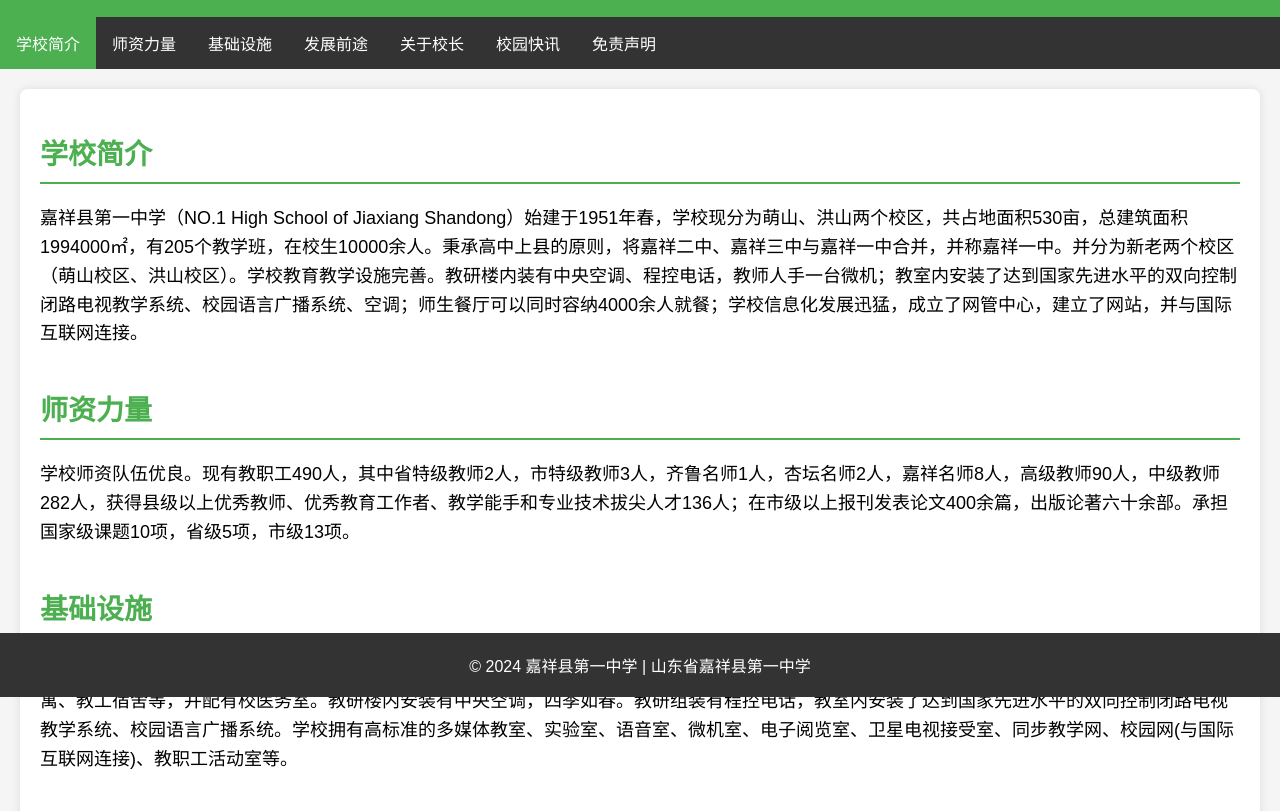
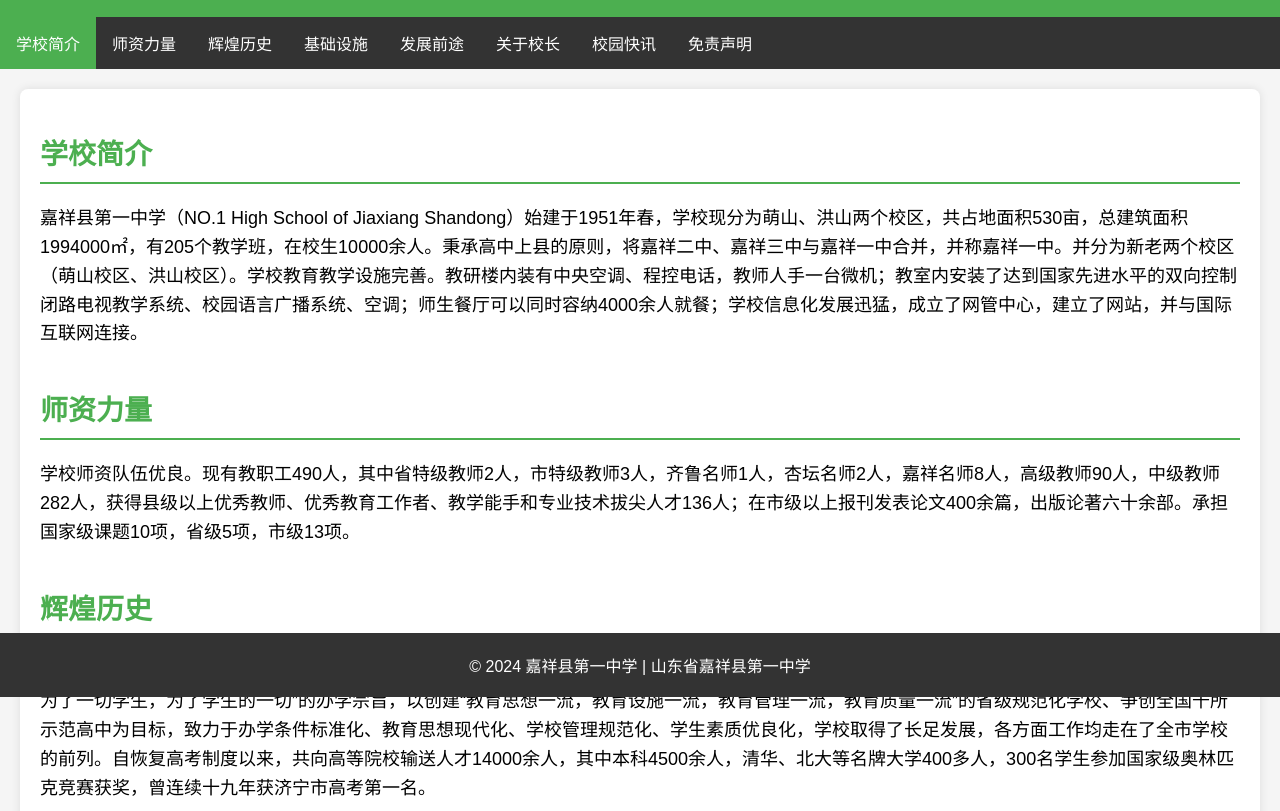
Before and after one commit to jiaxiangxiandiyizhongxue/jiaxiangxiandiyizhongxue.github.io, a plain HTML site: page index.html in a window 1280 px wide. Shown: the part 103-914 px from the top of the page. Drawn offline with Linux system fonts and the light colour scheme.

Commit message:
Update index.html

```diff
--- a/index.html
+++ b/index.html
@@ -111,6 +111,7 @@
     <nav>
         <a href="#about" class="active">学校简介</a>
         <a href="#faculty">师资力量</a>
+        <a href="#history">辉煌历史</a>  <!-- 新增的辉煌历史导航链接 -->
         <a href="#infrastructure">基础设施</a>
         <a href="#future">发展前途</a>
         <a href="#principal">关于校长</a>
@@ -127,6 +128,11 @@
         <div id="faculty" class="section">
             <h2>师资力量</h2>
             <p>学校师资队伍优良。现有教职工490人，其中省特级教师2人，市特级教师3人，齐鲁名师1人，杏坛名师2人，嘉祥名师8人，高级教师90人，中级教师282人，获得县级以上优秀教师、优秀教育工作者、教学能手和专业技术拔尖人才136人；在市级以上报刊发表论文400余篇，出版论著六十余部。承担国家级课题10项，省级5项，市级13项。</p>
+        </div>
+
+        <div id="history" class="section"> <!-- 新增的辉煌历史板块 -->
+            <h2>辉煌历史</h2>
+            <p>近年来，学校全面贯彻执行党的教育方针，坚持正确的办学方向，按照“依法治校，民主治校，改革兴校，科研兴校”的办学方针，遵从“一切为了学生，为了一切学生，为了学生的一切”的办学宗旨，以创建“教育思想一流，教育设施一流，教育管理一流，教育质量一流”的省级规范化学校、争创全国千所示范高中为目标，致力于办学条件标准化、教育思想现代化、学校管理规范化、学生素质优良化，学校取得了长足发展，各方面工作均走在了全市学校的前列。自恢复高考制度以来，共向高等院校输送人才14000余人，其中本科4500余人，清华、北大等名牌大学400多人，300名学生参加国家级奥林匹克竞赛获奖，曾连续十九年获济宁市高考第一名。</p>
         </div>
 
         <div id="infrastructure" class="section">
@@ -168,22 +174,17 @@
                 link.addEventListener("click", function(e) {
                     e.preventDefault();
 
-
                     navLinks.forEach(link => link.classList.remove("active"));
                     sections.forEach(section => section.classList.remove("highlight"));
 
-
                     this.classList.add("active");
-
 
                     const targetId = this.getAttribute("href").substring(1);
                     const targetSection = document.getElementById(targetId);
                     targetSection.scrollIntoView({ behavior: 'smooth' });
 
-
                     if (targetId !== "about") {
                         targetSection.classList.add("highlight");
-
 
                         setTimeout(() => {
                             targetSection.classList.remove("highlight");
@@ -192,13 +193,10 @@
                 });
             });
 
-
             navLinks[0].classList.add("active");
-
 
             const firstSection = document.querySelector(".section");
             firstSection.classList.add("highlight");
-
 
             setTimeout(() => {
                 firstSection.classList.remove("highlight");
```
